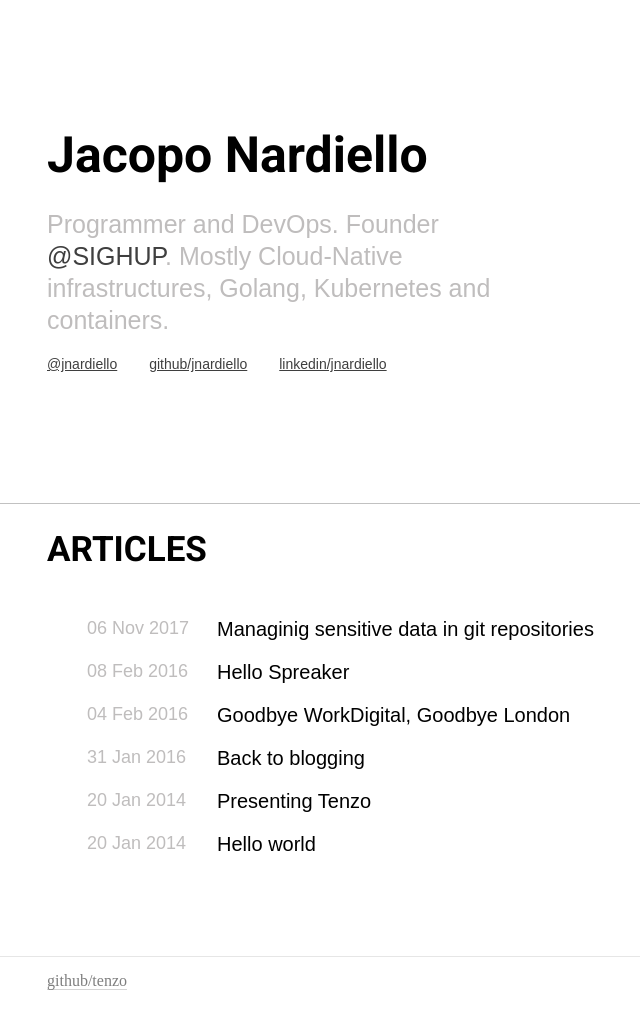
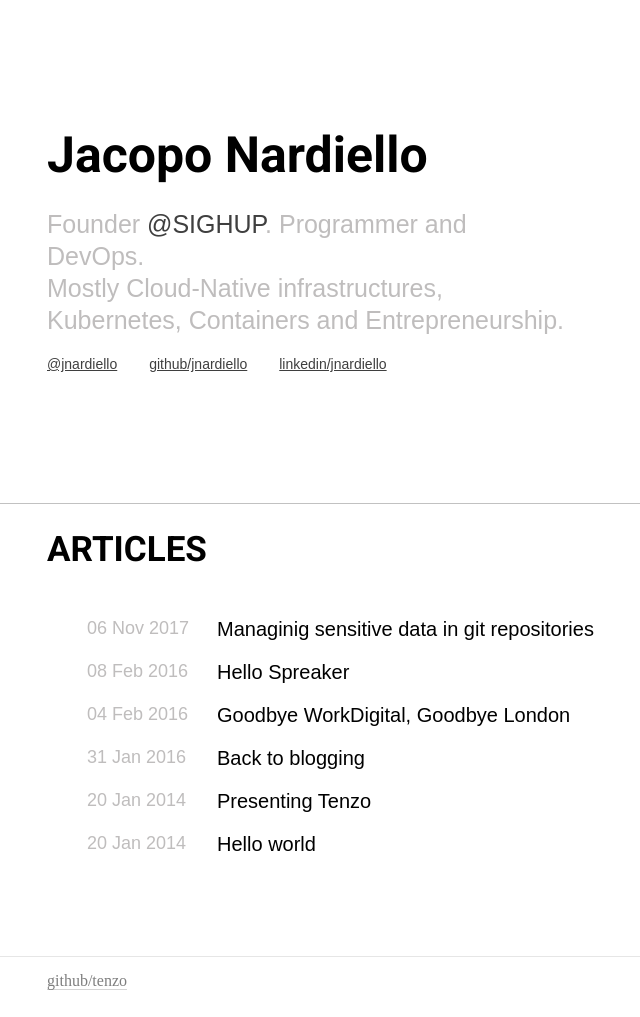
Before and after one commit to jnardiello/jnardiello.github.io, a Jekyll site: the page built from index.html, in a window 1280 px wide. Shown: the whole page, without its empty margins (81-721 px from the left). Built offline with Jekyll 4.4.1, drawn with Linux system fonts in a browser that asks for light colours; some web fonts are replaced.

Commit message:
Improved description

```diff
--- a/_config.yml
+++ b/_config.yml
@@ -3,7 +3,7 @@ url: http://jnardiello.me
 
 author:
     name: Jacopo Nardiello
-    description: Programmer and DevOps. Founder <a href="https://sighup.io" class="sighup">@SIGHUP</a>. Mostly Cloud-Native infrastructures, Golang, Kubernetes and containers.
+    description: Founder <a href="https://sighup.io" class="sighup">@SIGHUP</a>. Programmer and DevOps.<br /> Mostly Cloud-Native infrastructures, Kubernetes, Containers and Entrepreneurship.
     twitter:
       name: "@jnardiello"
       url: https://twitter.com/jnardiello
```
